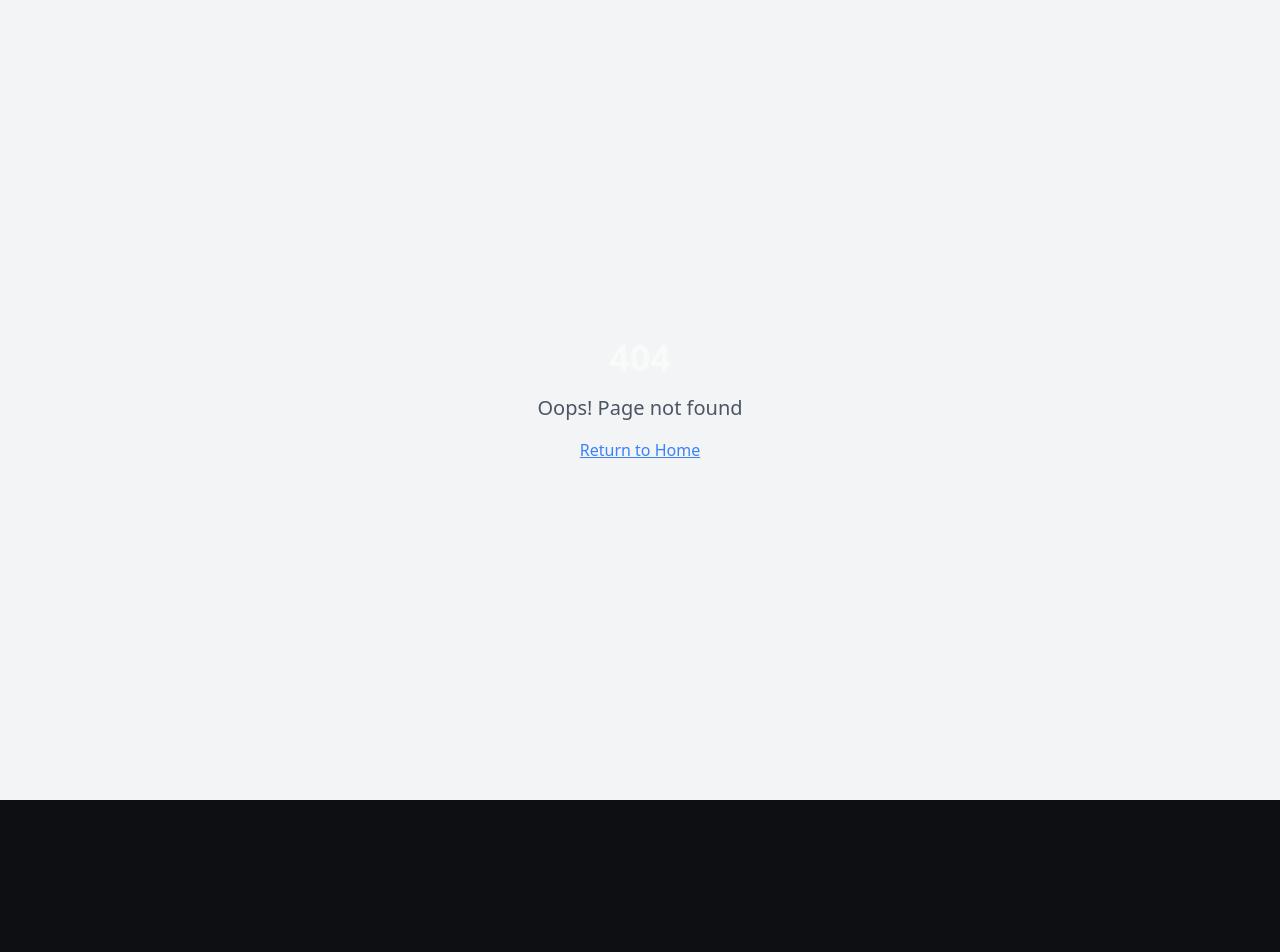
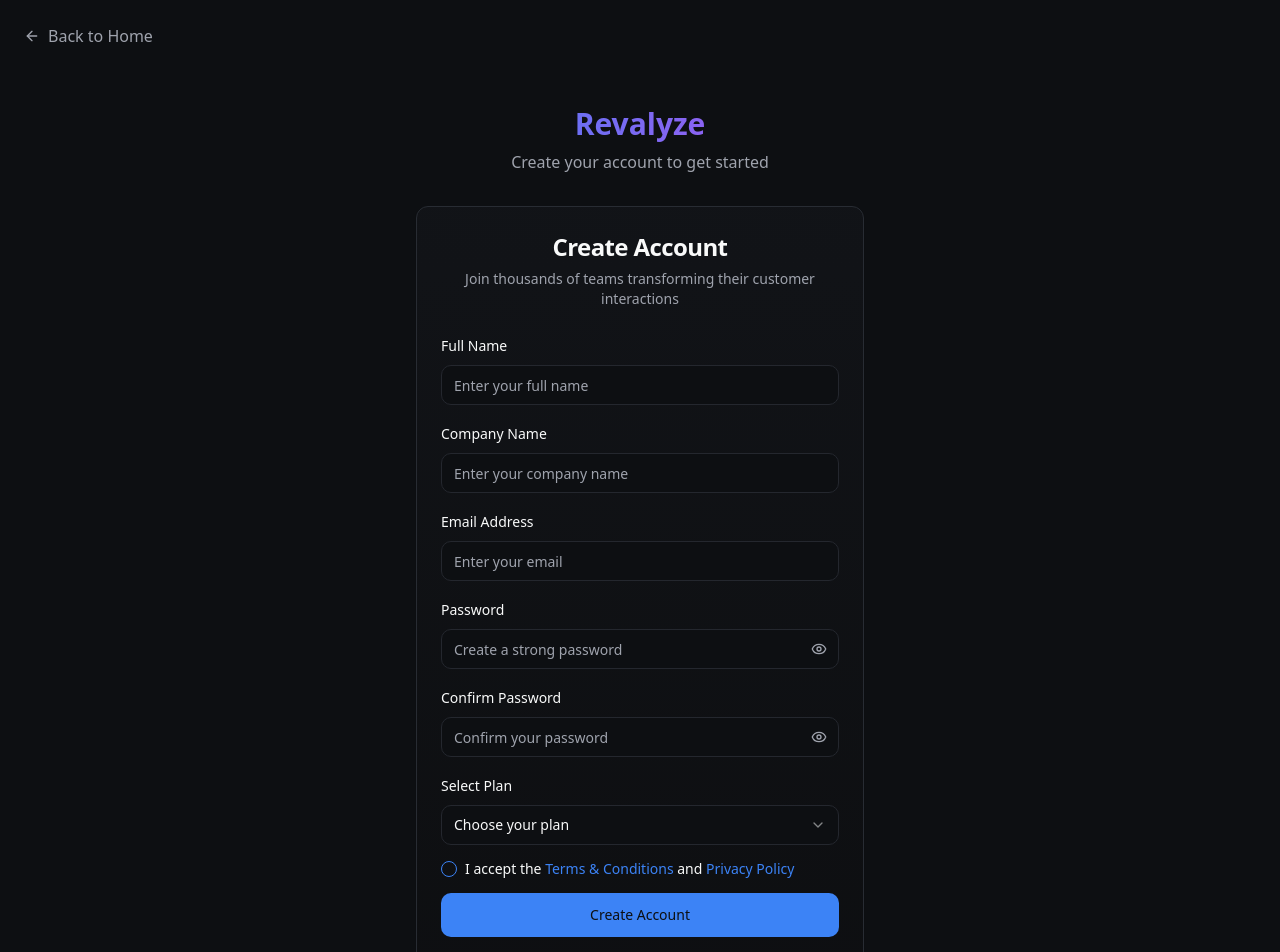
Before and after one commit to nickglas/revalyze_landing, a React (Vite) app: page /register in a window 1280 px wide. Before the commit this address had no page. Shown: the top 952 px of the page. Before the commit the page ends 800 px from the top, so only its background shows below. Built offline with nearby package versions, Linux system fonts and the light colour scheme.

Commit message:
Create dedicated registration page
Implement a standalone registration page with required fields and redirect users from "Start Free Trial" and plan selection.

```diff
--- a/src/App.tsx
+++ b/src/App.tsx
@@ -5,6 +5,7 @@ import { QueryClient, QueryClientProvider } from "@tanstack/react-query";
 import { BrowserRouter, Routes, Route } from "react-router-dom";
 import Index from "./pages/Index";
 import Login from "./pages/Login";
+import Register from "./pages/Register";
 import NotFound from "./pages/NotFound";
 
 const queryClient = new QueryClient();
@@ -18,6 +19,7 @@ const App = () => (
         <Routes>
           <Route path="/" element={<Index />} />
           <Route path="/login" element={<Login />} />
+          <Route path="/register" element={<Register />} />
           {/* ADD ALL CUSTOM ROUTES ABOVE THE CATCH-ALL "*" ROUTE */}
           <Route path="*" element={<NotFound />} />
         </Routes>
--- a/src/components/Hero.tsx
+++ b/src/components/Hero.tsx
@@ -1,8 +1,14 @@
 import { Button } from "@/components/ui/button";
 import { ArrowRight, Play, TrendingUp, Users, BarChart3 } from "lucide-react";
 import { cn } from "@/lib/utils";
+import { useNavigate } from "react-router-dom";
 
 export const Hero = () => {
+  const navigate = useNavigate();
+
+  const handleStartTrial = () => {
+    navigate("/register");
+  };
   return (
     <section className="relative min-h-screen flex items-center justify-center overflow-hidden">
       {/* Background Effects */}
@@ -40,7 +46,7 @@ export const Hero = () => {
 
           {/* CTA Buttons */}
           <div className="flex flex-col sm:flex-row gap-4 justify-center items-center mb-16">
-            <Button variant="hero" size="xl" className="min-w-[200px]">
+            <Button variant="hero" size="xl" className="min-w-[200px]" onClick={handleStartTrial}>
               Start Free Trial
               <ArrowRight className="ml-2 h-5 w-5 transition-transform group-hover:translate-x-1" />
             </Button>
--- a/src/components/Pricing.tsx
+++ b/src/components/Pricing.tsx
@@ -85,8 +85,7 @@ export const Pricing = () => {
   const navigate = useNavigate();
 
   const handleSubscribe = (plan: typeof plans[0]) => {
-    // Navigate to login page with the selected plan info
-    navigate('/login');
+    navigate(`/register?plan=${plan.name.toLowerCase().replace(' plan', '')}`);
   };
 
   return (
--- /dev/null
+++ b/src/pages/Register.tsx
@@ -0,0 +1,244 @@
+import { useState, useEffect } from "react";
+import { useSearchParams, Link } from "react-router-dom";
+import { Button } from "@/components/ui/button";
+import { Card, CardContent, CardDescription, CardHeader, CardTitle } from "@/components/ui/card";
+import { Input } from "@/components/ui/input";
+import { Label } from "@/components/ui/label";
+import { Select, SelectContent, SelectItem, SelectTrigger, SelectValue } from "@/components/ui/select";
+import { Checkbox } from "@/components/ui/checkbox";
+import { Eye, EyeOff, ArrowLeft } from "lucide-react";
+
+export default function Register() {
+  const [searchParams] = useSearchParams();
+  const [showPassword, setShowPassword] = useState(false);
+  const [showConfirmPassword, setShowConfirmPassword] = useState(false);
+  const [formData, setFormData] = useState({
+    fullName: "",
+    companyName: "",
+    email: "",
+    password: "",
+    confirmPassword: "",
+    selectedPlan: "",
+    acceptTerms: false,
+  });
+
+  // Pre-select plan if coming from pricing
+  useEffect(() => {
+    const plan = searchParams.get("plan");
+    if (plan) {
+      setFormData(prev => ({ ...prev, selectedPlan: plan }));
+    }
+  }, [searchParams]);
+
+  const handleInputChange = (field: string, value: string | boolean) => {
+    setFormData(prev => ({ ...prev, [field]: value }));
+  };
+
+  const handleSubmit = (e: React.FormEvent) => {
+    e.preventDefault();
+
+    // Basic validation
+    if (formData.password !== formData.confirmPassword) {
+      alert("Passwords don't match");
+      return;
+    }
+
+    if (!formData.acceptTerms) {
+      alert("Please accept the terms and conditions");
+      return;
+    }
+
+    console.log("Registration form submitted:", formData);
+    // TODO: Implement registration logic
+  };
+
+  const plans = [
+    { value: "starter", label: "Starter - $29/month" },
+    { value: "pro", label: "Pro - $99/month" },
+    { value: "business", label: "Business - $199/month" }
+  ];
+
+  return (
+    <div className="min-h-screen bg-background flex flex-col">
+      {/* Header */}
+      <div className="p-6">
+        <Link to="/" className="inline-flex items-center text-muted-foreground hover:text-foreground transition-colors">
+          <ArrowLeft className="mr-2 h-4 w-4" />
+          Back to Home
+        </Link>
+      </div>
+
+      {/* Main Content */}
+      <div className="flex-1 flex items-center justify-center px-4 py-8">
+        <div className="w-full max-w-md">
+          {/* Logo/Brand */}
+          <div className="text-center mb-8">
+            <h1 className="text-3xl font-bold hero-gradient-text mb-2">Revalyze</h1>
+            <p className="text-muted-foreground">Create your account to get started</p>
+          </div>
+
+          <Card className="card-elevated">
+            <CardHeader className="text-center">
+              <CardTitle className="text-2xl">Create Account</CardTitle>
+              <CardDescription>
+                Join thousands of teams transforming their customer interactions
+              </CardDescription>
+            </CardHeader>
+            <CardContent>
+              <form onSubmit={handleSubmit} className="space-y-4">
+                {/* Full Name */}
+                <div className="space-y-2">
+                  <Label htmlFor="fullName">Full Name</Label>
+                  <Input
+                    id="fullName"
+                    type="text"
+                    placeholder="Enter your full name"
+                    value={formData.fullName}
+                    onChange={(e) => handleInputChange("fullName", e.target.value)}
+                    required
+                  />
+                </div>
+
+                {/* Company Name */}
+                <div className="space-y-2">
+                  <Label htmlFor="companyName">Company Name</Label>
+                  <Input
+                    id="companyName"
+                    type="text"
+                    placeholder="Enter your company name"
+                    value={formData.companyName}
+                    onChange={(e) => handleInputChange("companyName", e.target.value)}
+                    required
+                  />
+                </div>
+
+                {/* Email */}
+                <div className="space-y-2">
+                  <Label htmlFor="email">Email Address</Label>
+                  <Input
+                    id="email"
+                    type="email"
+                    placeholder="Enter your email"
+                    value={formData.email}
+                    onChange={(e) => handleInputChange("email", e.target.value)}
+                    required
+                  />
+                </div>
+
+                {/* Password */}
+                <div className="space-y-2">
+                  <Label htmlFor="password">Password</Label>
+                  <div className="relative">
+                    <Input
+                      id="password"
+                      type={showPassword ? "text" : "password"}
+                      placeholder="Create a strong password"
+                      value={formData.password}
+                      onChange={(e) => handleInputChange("password", e.target.value)}
+                      required
+                    />
+                    <Button
+                      type="button"
+                      variant="ghost"
+                      size="sm"
+                      className="absolute right-0 top-0 h-full px-3 py-2 hover:bg-transparent"
+                      onClick={() => setShowPassword(!showPassword)}
+                    >
+                      {showPassword ? (
+                        <EyeOff className="h-4 w-4 text-muted-foreground" />
+                      ) : (
+                        <Eye className="h-4 w-4 text-muted-foreground" />
+                      )}
+                    </Button>
+                  </div>
+                </div>
+
+                {/* Confirm Password */}
+                <div className="space-y-2">
+                  <Label htmlFor="confirmPassword">Confirm Password</Label>
+                  <div className="relative">
+                    <Input
+                      id="confirmPassword"
+                      type={showConfirmPassword ? "text" : "password"}
+                      placeholder="Confirm your password"
+                      value={formData.confirmPassword}
+                      onChange={(e) => handleInputChange("confirmPassword", e.target.value)}
+                      required
+                    />
+                    <Button
+                      type="button"
+                      variant="ghost"
+                      size="sm"
+                      className="absolute right-0 top-0 h-full px-3 py-2 hover:bg-transparent"
+                      onClick={() => setShowConfirmPassword(!showConfirmPassword)}
+                    >
+                      {showConfirmPassword ? (
+                        <EyeOff className="h-4 w-4 text-muted-foreground" />
+                      ) : (
+                        <Eye className="h-4 w-4 text-muted-foreground" />
+                      )}
+                    </Button>
+                  </div>
+                </div>
+
+                {/* Plan Selection */}
+                <div className="space-y-2">
+                  <Label htmlFor="plan">Select Plan</Label>
+                  <Select value={formData.selectedPlan} onValueChange={(value) => handleInputChange("selectedPlan", value)}>
+                    <SelectTrigger>
+                      <SelectValue placeholder="Choose your plan" />
+                    </SelectTrigger>
+                    <SelectContent>
+                      {plans.map((plan) => (
+                        <SelectItem key={plan.value} value={plan.value}>
+                          {plan.label}
+                        </SelectItem>
+                      ))}
+                    </SelectContent>
+                  </Select>
+                </div>
+
+                {/* Terms Checkbox */}
+                <div className="flex items-center space-x-2">
+                  <Checkbox
+                    id="terms"
+                    checked={formData.acceptTerms}
+                    onCheckedChange={(checked) => handleInputChange("acceptTerms", !!checked)}
+                  />
+                  <label
+                    htmlFor="terms"
+                    className="text-sm font-medium leading-none peer-disabled:cursor-not-allowed peer-disabled:opacity-70"
+                  >
+                    I accept the{" "}
+                    <Link to="/terms" className="text-primary hover:underline">
+                      Terms & Conditions
+                    </Link>{" "}
+                    and{" "}
+                    <Link to="/privacy" className="text-primary hover:underline">
+                      Privacy Policy
+                    </Link>
+                  </label>
+                </div>
+
+                {/* Submit Button */}
+                <Button type="submit" className="w-full" size="lg">
+                  Create Account
+                </Button>
+              </form>
+
+              {/* Sign In Link */}
+              <div className="mt-6 text-center">
+                <p className="text-sm text-muted-foreground">
+                  Already have an account?{" "}
+                  <Link to="/login" className="text-primary hover:underline font-medium">
+                    Sign in here
+                  </Link>
+                </p>
+              </div>
+            </CardContent>
+          </Card>
+        </div>
+      </div>
+    </div>
+  );
+}
```
